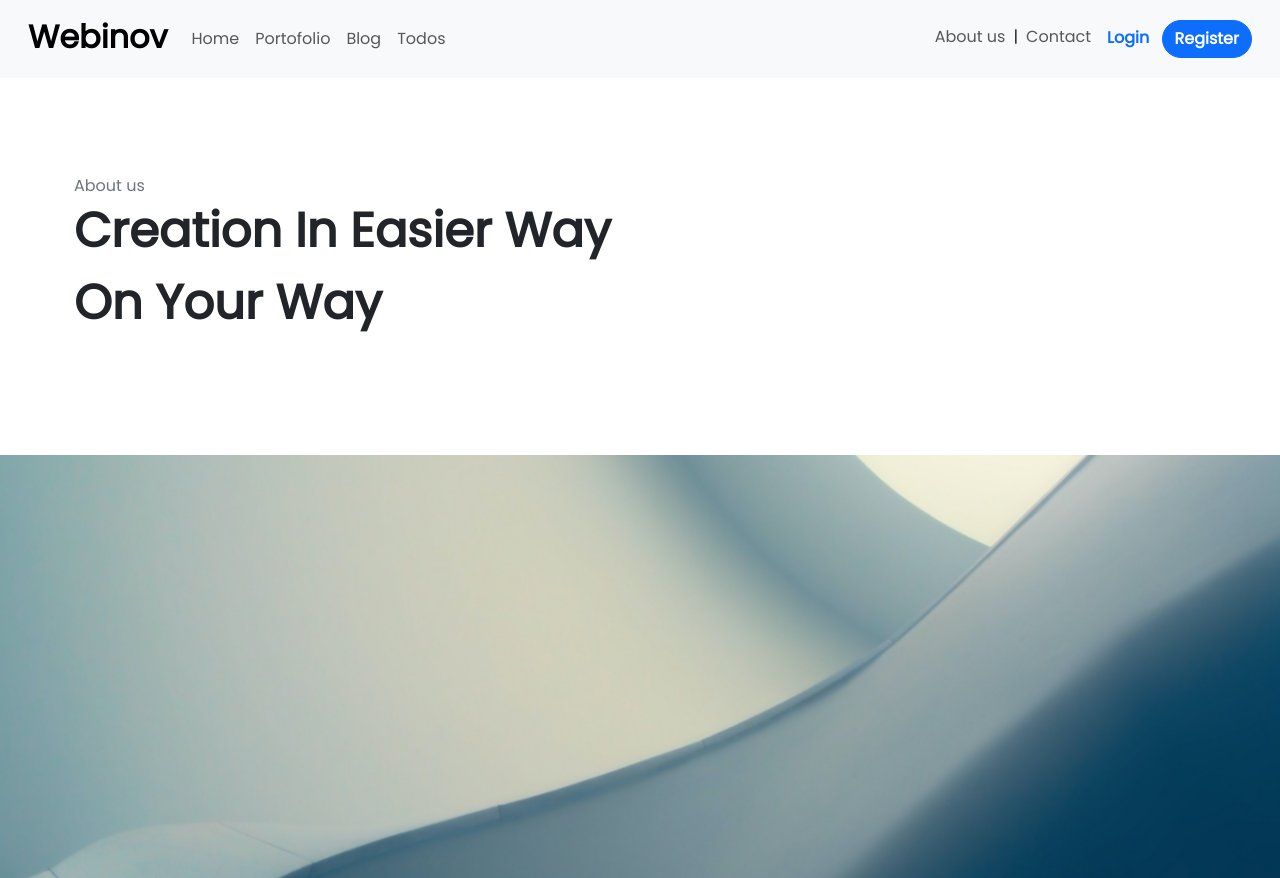
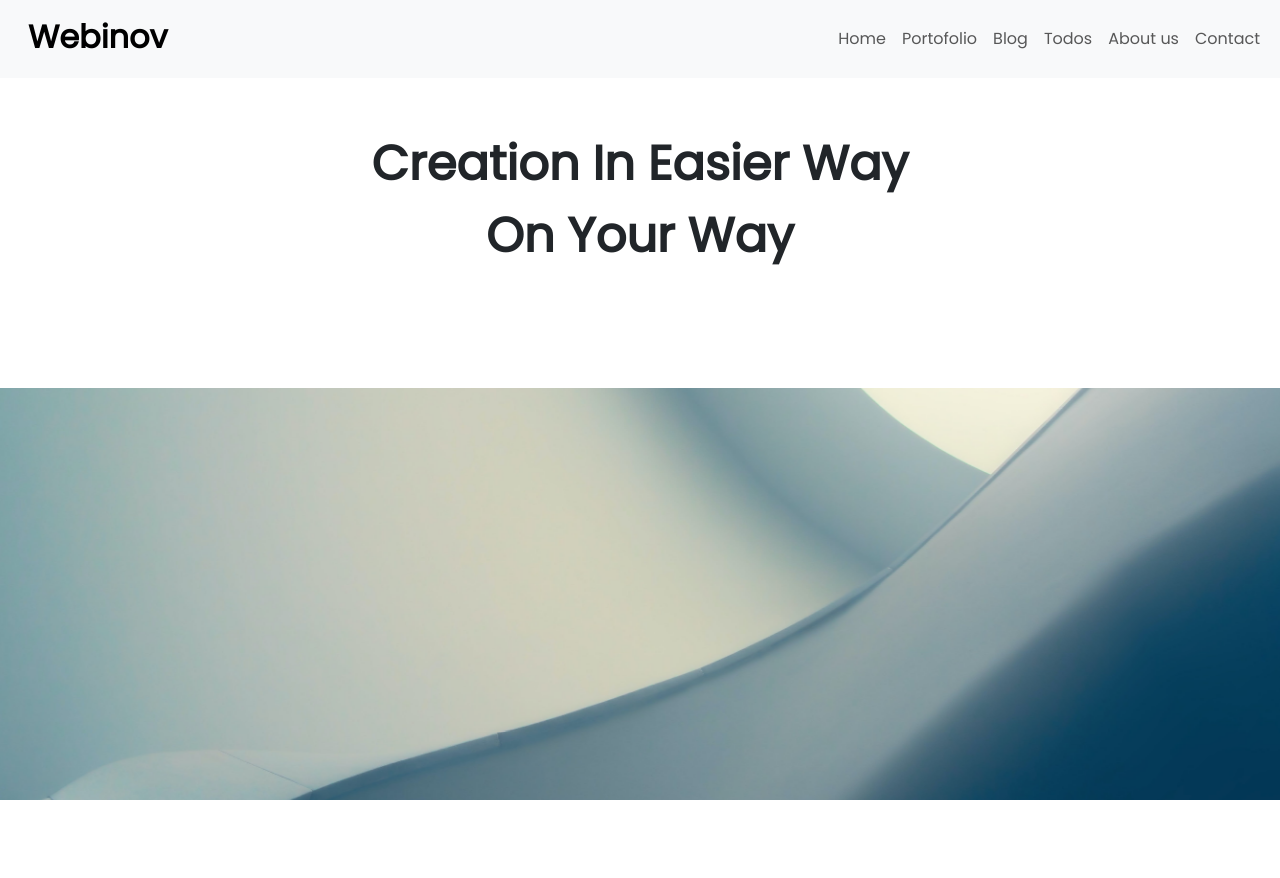
Before and after one commit to cahyes/Webinov, a website: page pages/about.html in a window 1280 px wide. After the commit the page ends 800 px from the top, so only its background shows below. Drawn offline with nearby package versions, Linux system fonts and the light colour scheme.

Commit message:
revisi navabr footer content

```diff
--- a/assets/sass/about.scss
+++ b/assets/sass/about.scss
@@ -3,6 +3,7 @@
     justify-content: start;
     align-items: start;
 }
+
 *{
     font-family: Poppins;
     margin: 0;
@@ -34,20 +35,17 @@ body{
     }
 }
 
-
 footer{
     color: white;
     width: 100%;
     background: #5350FF;
     padding: 30px 30px 130px 30px;
-    padding: 30px;
     @include flex();
     flex-wrap: wrap;
     .footer_brand{
         margin: 0 150px 0 50px;
         .footer_sub{
             width: 250px;
-
             .img-brand{
                 display: flex;
                 justify-content: center;
@@ -63,17 +61,12 @@ footer{
                 }
 
             }
-
-      }
+        }
     }
     .footer_content{
         @include flex();
         flex-wrap: wrap;
-
         .menu_list{
-
-        .content{
-
             margin: 0 50px 0 20px;
             display: inline-block;
             width: 250px;
@@ -95,7 +88,6 @@ footer{
         }
     }
 }
-
 
 .wrapper{
     height: 100vh;
@@ -238,12 +230,10 @@ footer{
 }
 
 
-
 @media (max-width:990px){
     .slash{
         display: none;
     }
-
     .wrapper{
         .top_content{
             .section{
@@ -311,5 +301,4 @@ footer{
             }
         }
     }
-
 }
--- a/pages/about.html
+++ b/pages/about.html
@@ -3,6 +3,7 @@
 <head>
     <meta charset="UTF-8">
     <meta name="viewport" content="width=device-width, initial-scale=1.0">
+    <link href="https://cdn.jsdelivr.net/npm/bootstrap@5.3.2/dist/css/bootstrap.min.css" rel="stylesheet" integrity="sha384-T3c6CoIi6uLrA9TneNEoa7RxnatzjcDSCmG1MXxSR1GAsXEV/Dwwykc2MPK8M2HN" crossorigin="anonymous">
     <link rel="stylesheet" href="../node_modules/bootstrap/dist/css/bootstrap.min.css">
     <link rel="stylesheet" href="../assets/css/about.css">
     <link rel="stylesheet" href="https://fonts.googleapis.com/css2?family=Poppins&display=swap">
@@ -10,14 +11,15 @@
 </head>
 <body>
     <!-- Header -->
+    <div class="wrapper">
         <nav class="navbar navbar-expand-lg bg-body-tertiary">
             <div class="container-fluid">
-        <a class="navbar-brand fw-bold fs-2 mb-1 ms-3" href="#">Webinov</a>
+                <a class="navbar-brand fw-bold ms-3 mb-1 fs-2" href="#">Webinov</a>
                 <button class="navbar-toggler" type="button" data-bs-toggle="collapse" data-bs-target="#navbarNav" aria-controls="navbarNav" aria-expanded="false" aria-label="Toggle navigation">
                     <span class="navbar-toggler-icon"></span>
                 </button>
-        <div class="collapse navbar-collapse" id="navbarNav">
-            <ul class="navbar-nav me-auto mb-1 mb-lg-0">
+                <div class="collapse navbar-collapse justify-content-end" id="navbarNav">
+                    <ul class="navbar-nav mb-1 mb-lg-0 end">
                         <li class="nav-item">
                             <a class="nav-link" aria-current="page" href="#">Home</a>
                         </li>
@@ -30,34 +32,24 @@
                         <li class="nav-item">
                             <a class="nav-link" href="#">Todos</a>
                         </li>
-            </ul>
-            <ul class="navbar-nav me-2 mb-1">
-                <li class="nav-item mt-2">
+                        <li class="nav-item">
                             <a href="#" class="nav-link">About us</a>
                         </li>
-                <li class="nav-item mt-3 slash">
-                    <p>|</p>
-                </li>
-                <li class="nav-item mt-2">
+                        <li class="nav-item">
                             <a href="#" class="nav-link">Contact</a>
                         </li>
                     </ul>
-            <div class="login mt-1m me-3">
-                <a href="#" class="text-primary link-underline link-underline-opacity-0 me-2 fw-bold">Login</a>
-                <button class="btn btn-primary rounded-pill fw-bold">Register</button>
-            </div>
                 </div>
             </div>
         </nav>
-<div class="wrapper">
 
     <!-- Content -->
-    <div class="top_content">
+    <div class="top_content d-flex justify-content-center">
         <div class="section">
             <div class="container">
                 <div class="container">
-                    <h1 class="text-left text-secondary fs-6 mt-5 mb-0">About us</h1>
-                    <p class="text-left fw-bold">Creation In Easier Way On Your Way</p>
+                    <!-- <h1 class="text-left text-secondary fs-6 mt-5 mb-0">About us</h1> -->
+                    <p class="text-center fw-bold">Creation In Easier Way On Your Way</p>
                 </div>
             </div>
         </div>
@@ -163,7 +155,7 @@
             <div class="section ms-5">
                 <div class="container">
                     <div class="container">
-                        <p class="text-left fs-1 fw-bold">Create Your Professional Website Now</p>
+                        <p class="fs-1 text-center fw-bold text-light">Create Your Professional Website Now</p>
                         <button class="btn btn-primary fw-bold">Get Started</button>
                     </div>
                 </div>
@@ -174,15 +166,15 @@
     <!-- Footer -->
     <footer>
         <div class="footer_brand mt-3">
-            <p class="fs-2 fw-bold">Webinov</p>
+            <p class="fs-1 fw-bold">Webinov</p>
             <div class="footer_sub">
                 <p>Webinov is a web tool that help you for creating beutiful website with professional quality design. Everything you need is all here for your own company</p>
-                <div class="img-brand img-fluid">
+                <!-- <div class="img-brand img-fluid">
                     <img src="../assets/img/youtube.png" alt="">
                     <img src="../assets/img/instagram.png" alt="">
                     <img src="../assets/img/facebook.png" alt="">
                 </div>
-                <p class="mt-5">Copyright&copy; 2023 - 2024 Webinov - All Rights Served</p>
+                <p class="mt-5">Copyright&copy; 2023 - 2024 Webinov - All Rights Served</p> -->
             </div>
         </div>
         <div class="footer_content">
@@ -255,6 +247,7 @@
         </div>
     </footer>
 </div>
+<script src="https://cdn.jsdelivr.net/npm/bootstrap@5.3.2/dist/js/bootstrap.bundle.min.js" integrity="sha384-C6RzsynM9kWDrMNeT87bh95OGNyZPhcTNXj1NW7RuBCsyN/o0jlpcV8Qyq46cDfL" crossorigin="anonymous"></script>
 <script src="../node_modules/bootstrap/dist/js/bootstrap.min.js"></script>
 <script src="../assets/js/about.js"></script>
 </body>
```
Also changed, not shown: assets/css/about.css. Lines whose indentation alone changed are shown as unchanged.
